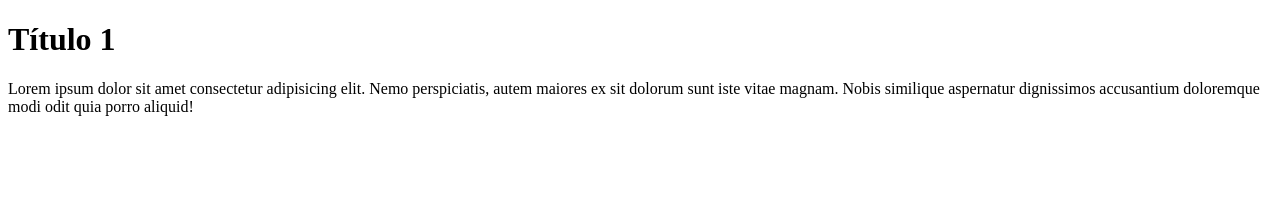
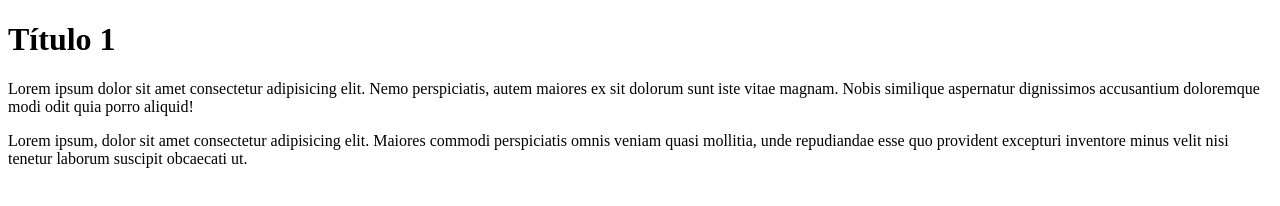
Before and after one commit to dajaramillo/appEnf2, a plain HTML site: page index.html in a window 1280 px wide. Drawn offline with Linux system fonts and the light colour scheme.

Commit message:
Segundo párrafo agregado

```diff
--- a/index.html
+++ b/index.html
@@ -8,5 +8,6 @@
 <body>
     <h1>Título 1</h1>
     <p>Lorem ipsum dolor sit amet consectetur adipisicing elit. Nemo perspiciatis, autem maiores ex sit dolorum sunt iste vitae magnam. Nobis similique aspernatur dignissimos accusantium doloremque modi odit quia porro aliquid!</p>
+    <p>Lorem ipsum, dolor sit amet consectetur adipisicing elit. Maiores commodi perspiciatis omnis veniam quasi mollitia, unde repudiandae esse quo provident excepturi inventore minus velit nisi tenetur laborum suscipit obcaecati ut.</p>
 </body>
 </html>
```
Also changed, not shown: cabecera.html (added, +1 -0 lines).
